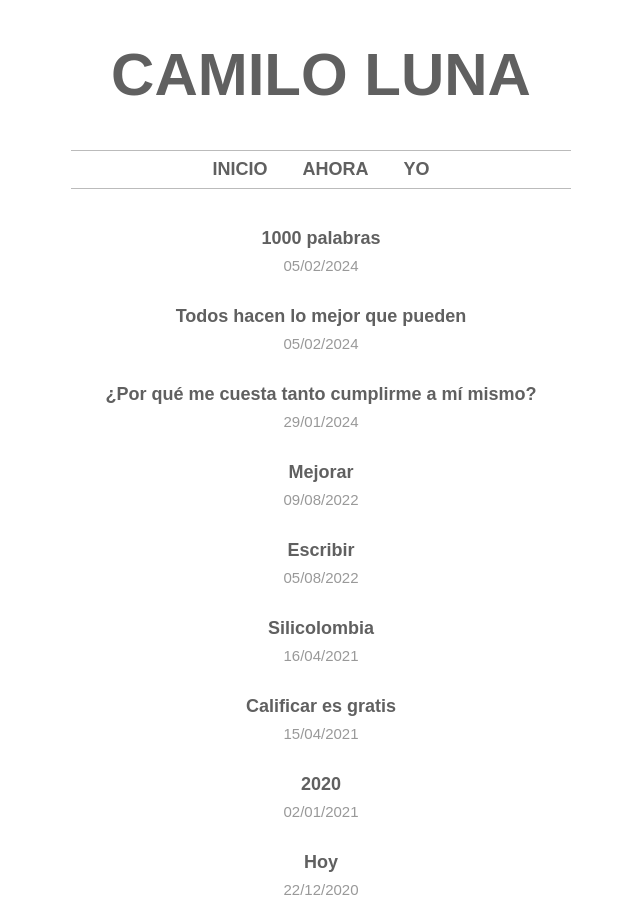
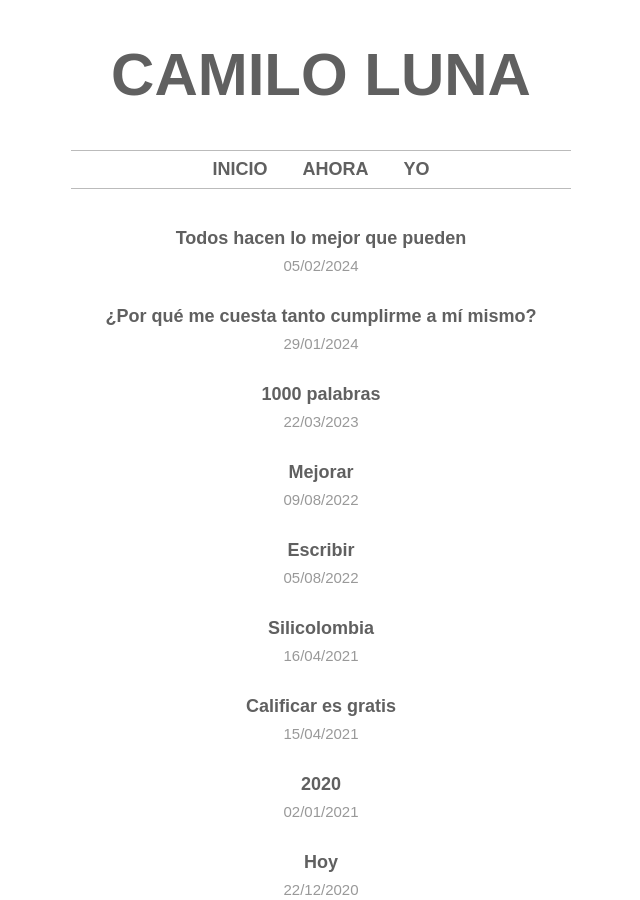
Before and after one commit to camilolunacom/blog, a Jekyll site: the page built from archivo.md, in a window 1280 px wide and 900 px high. Shown: the whole window, without its empty margins (319-959 px from the left). Built offline with Jekyll 4.4.1, drawn with Linux system fonts in a browser that asks for light colours.

Commit message:
Update publishe date

```diff
--- a/_posts/2023-03-22-1000-palabras.md
+++ b/_posts/2023-03-22-1000-palabras.md
@@ -1,9 +1,8 @@
 ---
 title: 1000 palabras
-date: 2024-02-05 11:23:41 -0500
+date: 2023-03-22 11:23:41 -0500
 permalink: /1000-palabras/
 ---
-
 # 1000 Palabras
 
 Esos números redondos son llamativos. Uno siempre ve hashtags tipo #100DaysOfCode y son números fáciles de alguna forma y redondos. Cuando vi que alguien decidió escribir 1000 palabras al día, me antojé.
```
